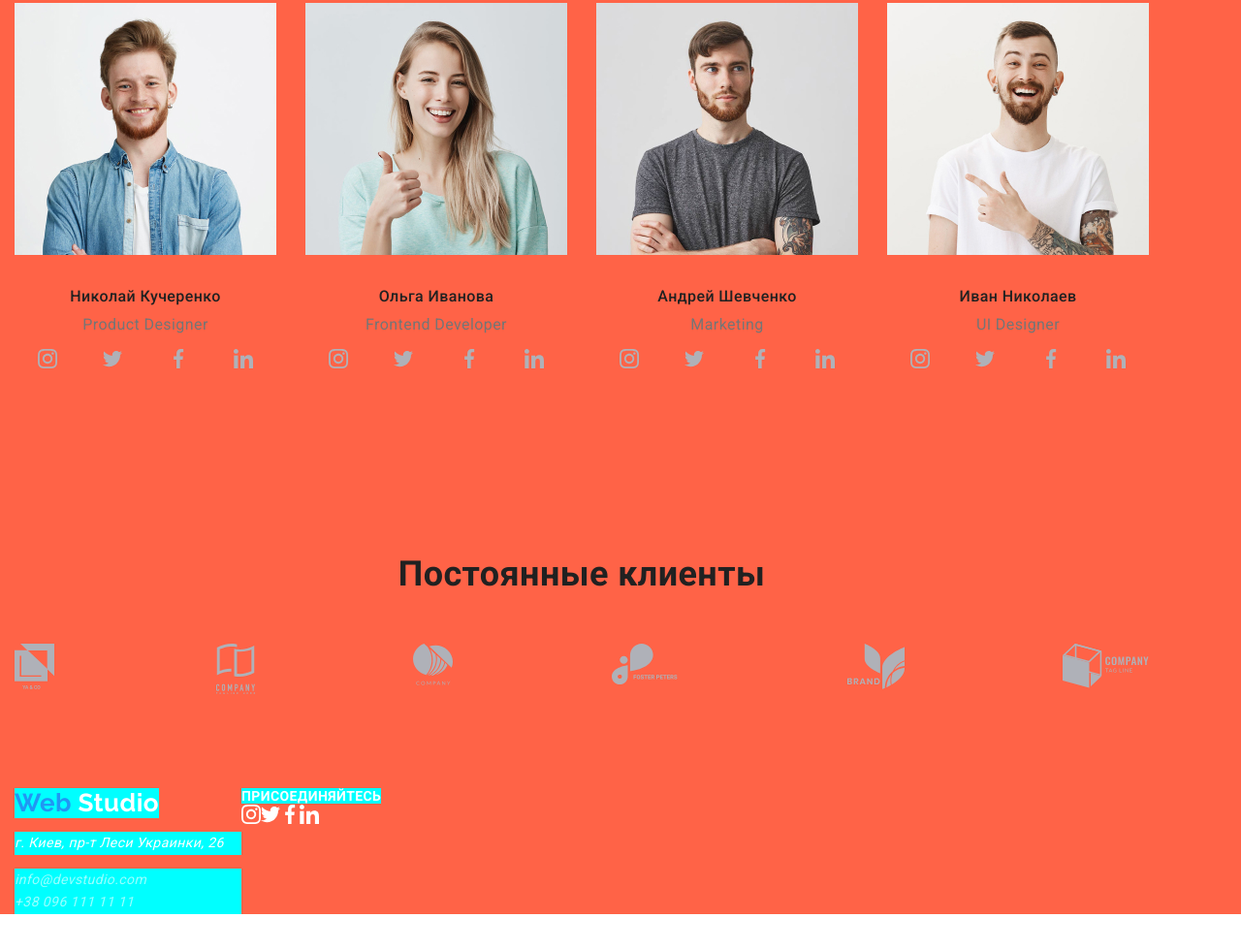
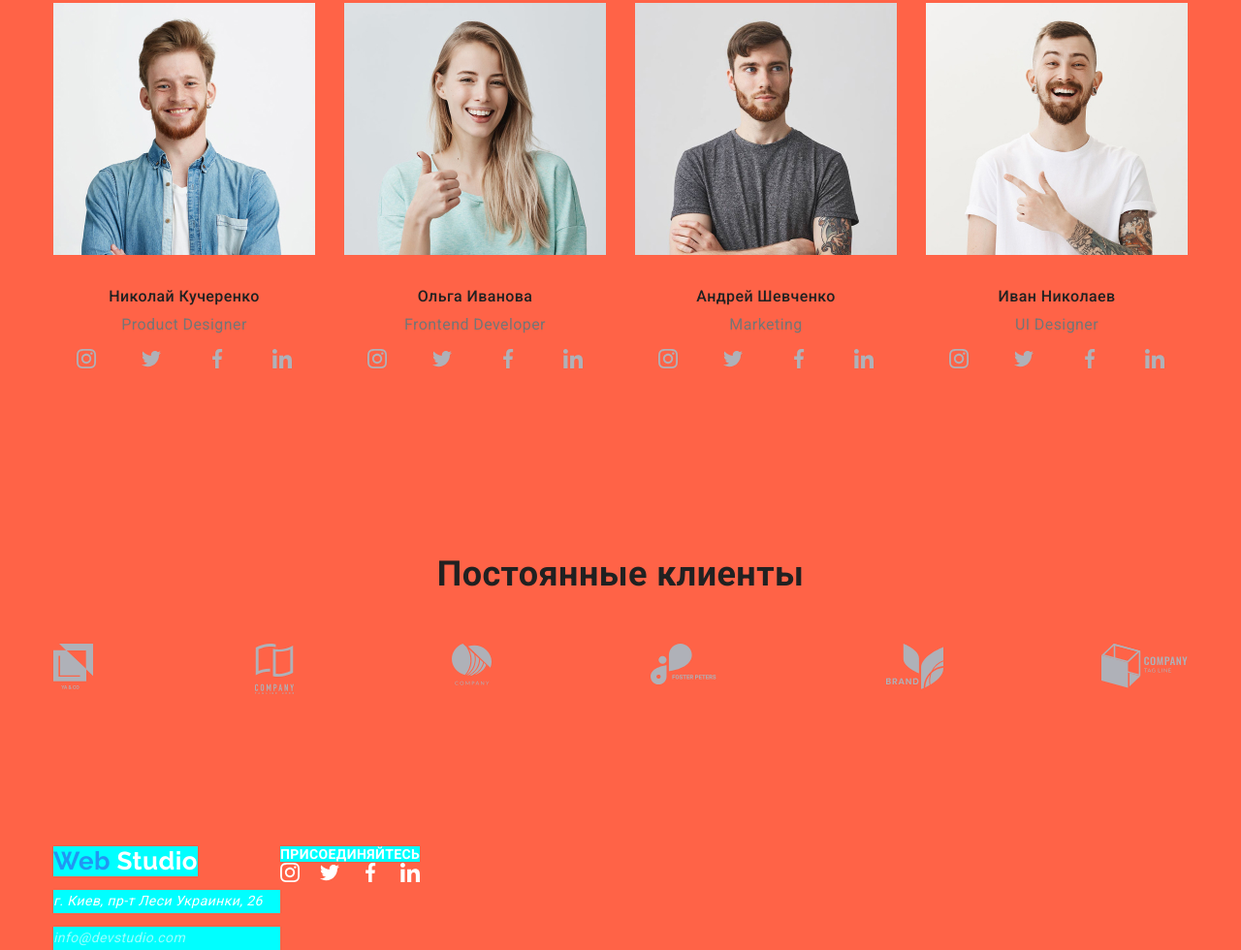
Before and after one commit to Vitalii-Skubii/goit-markup-hw-03, a plain HTML site: page index.html in a window 1280 px wide. Shown: the part 1820-2800 px from the top of the page at 97% size. Before the commit the page ends 2763 px from the top, so only its background shows below. Drawn offline with Linux system fonts and the light colour scheme.

Commit message:
fix-margin
Margin

```diff
--- a/css/styles.css
+++ b/css/styles.css
@@ -49,7 +49,6 @@ body {
   margin: 0px;
 }
 
-.header,
 .hero,
 .advantages,
 .activities,
@@ -58,14 +57,18 @@ body {
 .footer,
 .gallery {
   background-color: tomato;
-  margin-left: auto;
-  margin-right: auto;
 }
+
+/* .header {
+  height: 80px;
+} */
 
 .container {
   width: 1200px;
   padding-left: 15px;
   padding-right: 15px;
+  margin-left: auto;
+  margin-right: auto;
 }
 
 .header > .container {
@@ -140,6 +143,9 @@ body {
   line-height: 1.14;
   letter-spacing: 0.02em;
   color: var(--main-text-color);
+
+  padding-top: 32px;
+  padding-bottom: 32px;
 }
 
 .adress-link-header:not(:last-child) {
@@ -319,10 +325,17 @@ body {
 
 .footer > .container {
   display: flex;
+  /*  */
+}
+
+.footer {
+  padding-top: 60px;
+  padding-bottom: 60px;
 }
 
 .footer-social-list {
   display: flex;
+  justify-content: space-between;
 }
 
 .adress-descr {
```
